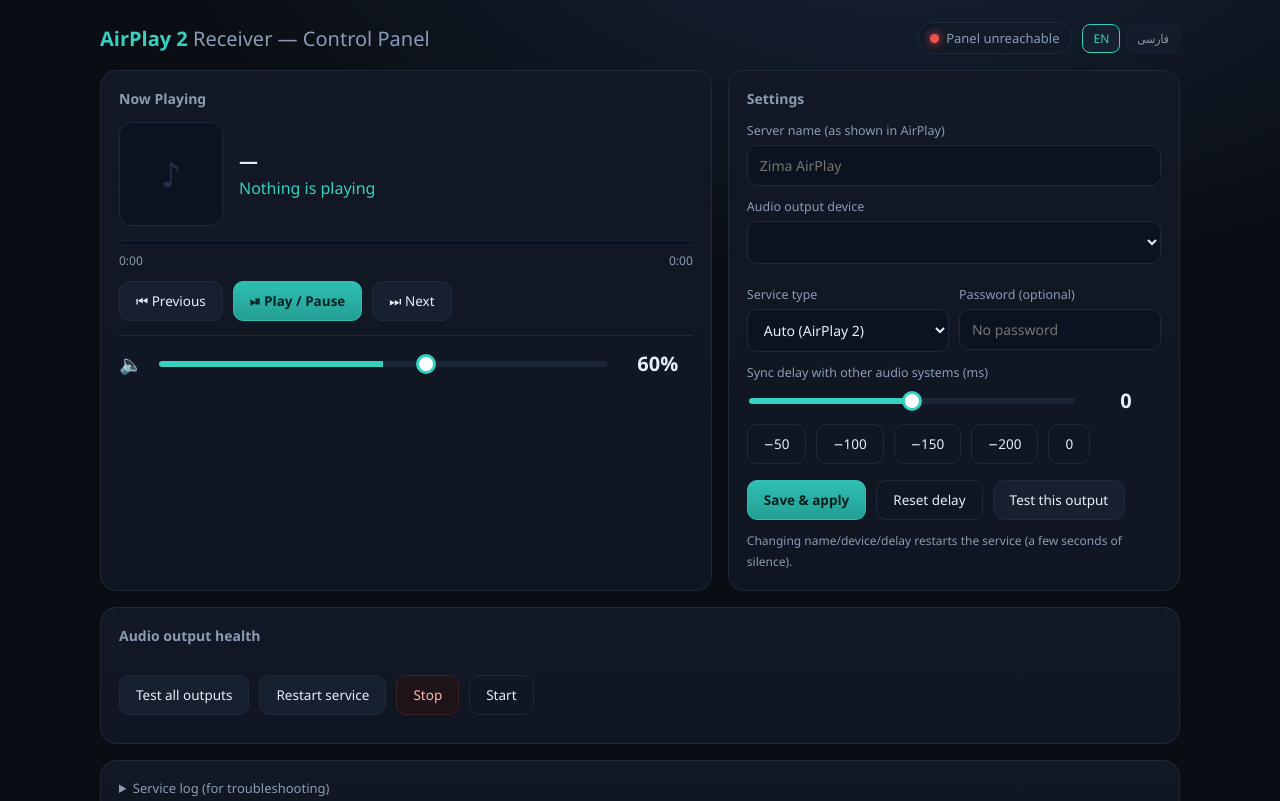
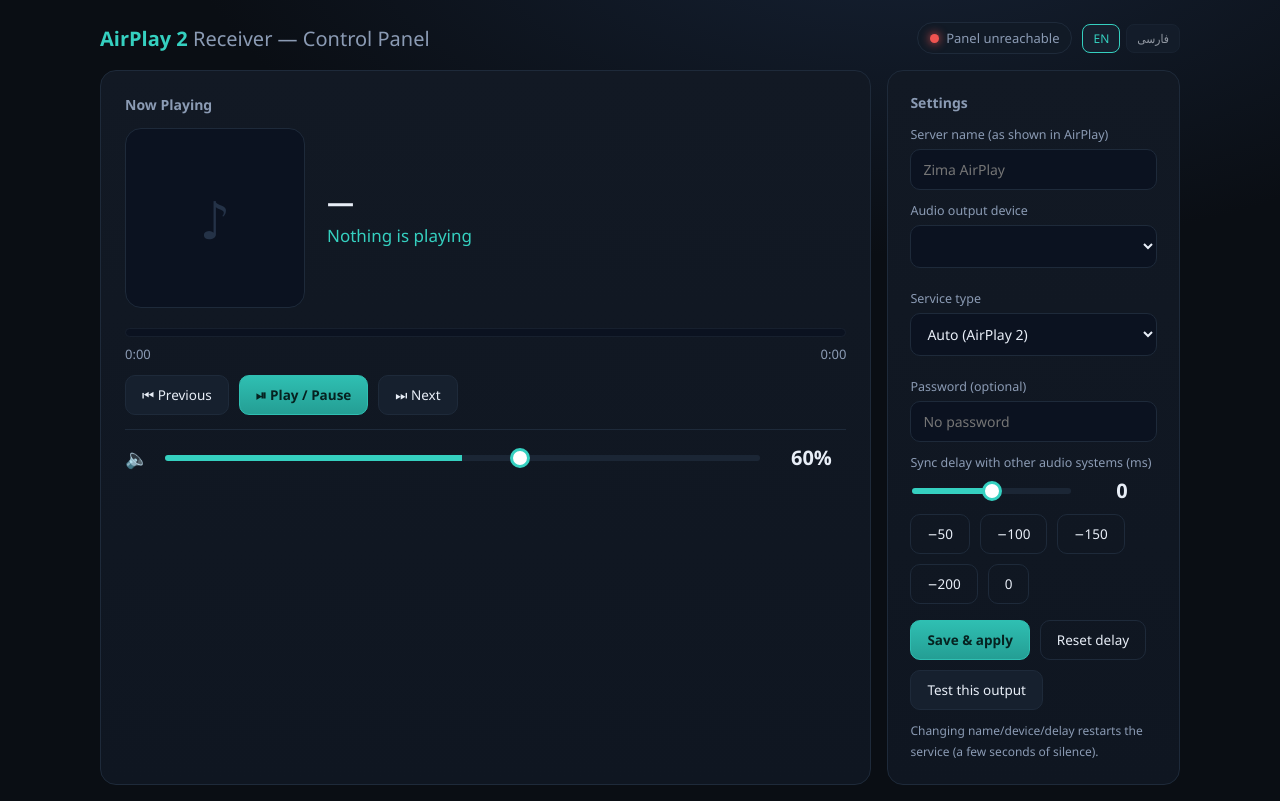
Before and after one commit to haboshehry/airxplay2, a plain HTML site: page app/static/index.html in a window 1280 px wide. Shown: the top 801 px of the page. Drawn offline with Linux system fonts and the light colour scheme; no server answers.

Commit message:
Panel: enlarge now-playing artwork, metadata and progress bar

```diff
--- a/app/static/index.html
+++ b/app/static/index.html
@@ -23,22 +23,29 @@
   .dot.play{background:var(--accent);box-shadow:0 0 12px var(--accent);animation:pulse 1.6s infinite}
   .dot.err{background:var(--err);box-shadow:0 0 10px var(--err)}
   @keyframes pulse{0%,100%{opacity:1}50%{opacity:.35}}
-  .grid{display:grid;grid-template-columns:1.15fr .85fr;gap:16px}
-  @media(max-width:820px){.grid{grid-template-columns:1fr}}
+  .grid{display:grid;grid-template-columns:1.45fr .55fr;gap:16px}
+  @media(max-width:980px){.grid{grid-template-columns:1fr}}
   .card{background:linear-gradient(180deg,var(--card),var(--card2));border:1px solid var(--line);
-    border-radius:16px;padding:18px}
+    border-radius:16px;padding:22px}
+  .card.player{padding:24px 24px 22px}
   .card h2{font-size:14px;margin:0 0 14px;color:var(--dim);font-weight:600}
-  .np{display:flex;gap:16px;align-items:center}
-  .art{width:104px;height:104px;border-radius:12px;object-fit:cover;background:#0b1220;
-    border:1px solid var(--line);flex:0 0 auto;display:grid;place-items:center;color:#243247;font-size:34px}
+  .np{display:flex;gap:22px;align-items:center}
+  .art{width:180px;height:180px;border-radius:16px;object-fit:cover;background:#0b1220;
+    border:1px solid var(--line);flex:0 0 auto;display:grid;place-items:center;color:#243247;font-size:52px}
   .np .meta{min-width:0;flex:1}
-  .np .t{font-size:19px;font-weight:600;white-space:nowrap;overflow:hidden;text-overflow:ellipsis}
-  .np .a{color:var(--accent);margin-top:3px;white-space:nowrap;overflow:hidden;text-overflow:ellipsis}
-  .np .al{color:var(--dim);font-size:13px;margin-top:2px;white-space:nowrap;overflow:hidden;text-overflow:ellipsis}
-  .bar{height:6px;background:#0b1220;border-radius:99px;margin-top:14px;overflow:hidden;border:1px solid #17202e}
+  .np .t{font-size:27px;font-weight:600;line-height:1.25;white-space:nowrap;overflow:hidden;text-overflow:ellipsis}
+  .np .a{color:var(--accent);margin-top:6px;font-size:17px;white-space:nowrap;overflow:hidden;text-overflow:ellipsis}
+  .np .al{color:var(--dim);font-size:14px;margin-top:4px;white-space:nowrap;overflow:hidden;text-overflow:ellipsis}
+  .bar{height:9px;background:#0b1220;border-radius:99px;margin-top:20px;overflow:hidden;border:1px solid #17202e}
   .bar>i{display:block;height:100%;width:0;background:linear-gradient(90deg,var(--accent2),var(--accent));
     border-radius:99px;transition:width .6s linear}
-  .times{display:flex;justify-content:space-between;font-size:12px;color:var(--dim);margin-top:6px}
+  .times{display:flex;justify-content:space-between;font-size:13px;color:var(--dim);margin-top:8px}
+  @media(max-width:620px){
+    .art{width:120px;height:120px;font-size:38px}
+    .np .t{font-size:21px}
+    .np{gap:14px}
+    .card{padding:16px}
+  }
   .volrow{display:flex;align-items:center;gap:14px}
   .volrow .val{font-variant-numeric:tabular-nums;font-size:20px;font-weight:600;min-width:70px;text-align:center}
   input[type=range]{-webkit-appearance:none;appearance:none;width:100%;height:6px;border-radius:99px;outline:none;
@@ -96,7 +103,7 @@
   </header>
 
   <div class="grid">
-    <div class="card">
+    <div class="card player">
       <h2 data-i18n="nowPlaying">Now Playing</h2>
       <div class="np">
         <img id="art" class="art" alt="" style="display:none">
```
